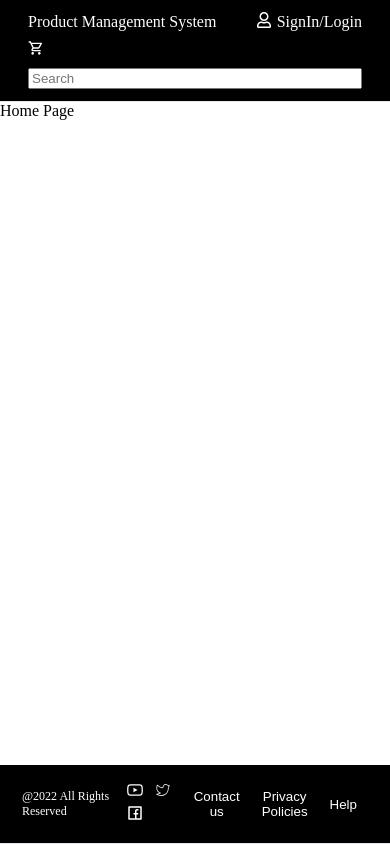
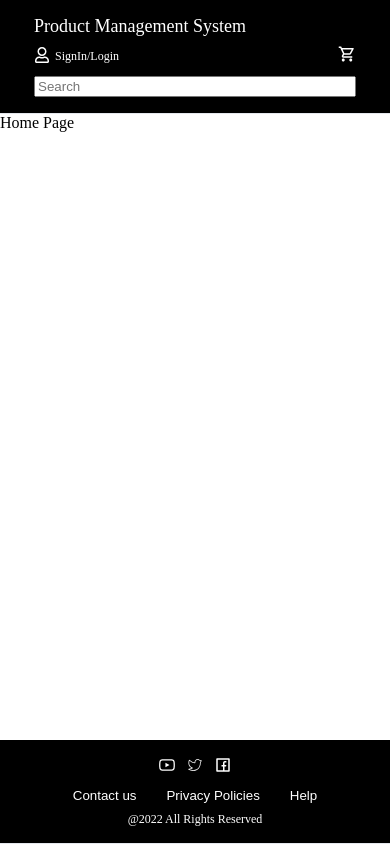
Before and after one commit to xijia007/groupE-project1, a React (Vite) app in the folder frontend/: page / in a window 390 px wide. Built offline with nearby package versions, Linux system fonts and the light colour scheme.

Commit message:
frontend-footer

```diff
--- a/frontend/src/assets/components/Footer/Footer.css
+++ b/frontend/src/assets/components/Footer/Footer.css
@@ -35,3 +35,31 @@
     color: white;
     border: none;
 }
+
+/* Mobile */
+@media (max-width: 600px) {
+    .site-footer {
+        flex-direction: column;
+        align-items: center;
+        gap: 8px;
+    }
+
+    .site-footer-image {
+        order: 1;
+        width: 100%;
+        text-align: center;
+    }
+
+    .site-footer-contact {
+        order: 2;
+        width: 100%;
+        justify-content: center;
+        gap: 8px;
+    }
+
+    .site-footer-copyright {
+        order: 3;
+        width: 100%;
+        text-align: center;
+    }
+}
--- a/frontend/src/assets/components/Header/Header.css
+++ b/frontend/src/assets/components/Header/Header.css
@@ -44,21 +44,6 @@
     color: white;
 }
 
-/* Tablet */
-@media (max-width: 900px) {
-.site-header {
-    padding: 12px 16px;
-}
-.site-header-brand {
-    font-size: 16px;
-}
-.site-header-login,
-.site-header-image,
-.site-header-shoppingcart {
-    font-size: 16px;
-}
-}
-
 /* Mobile */
 @media (max-width: 600px) {
 .site-header {
```
Also changed, not shown: frontend/src/pages/UserProfile.jsx (+9 -0 lines).
